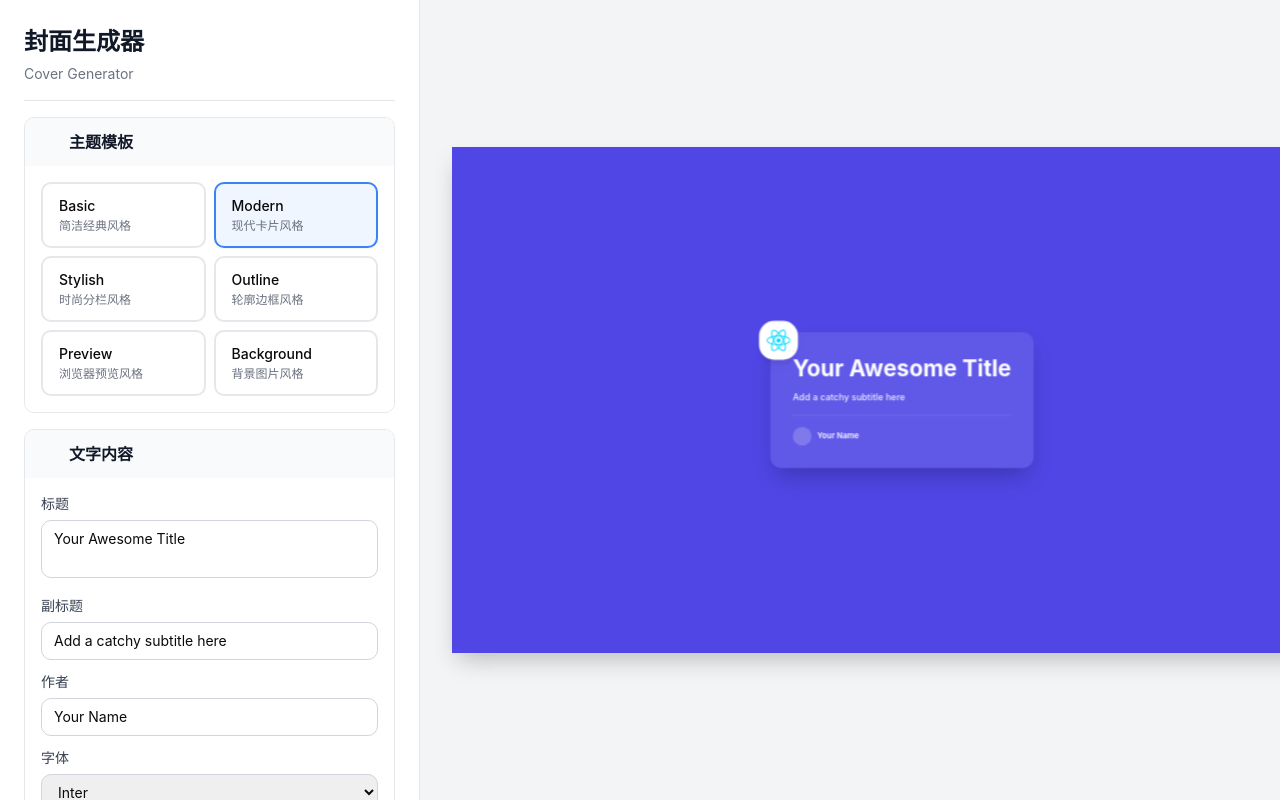
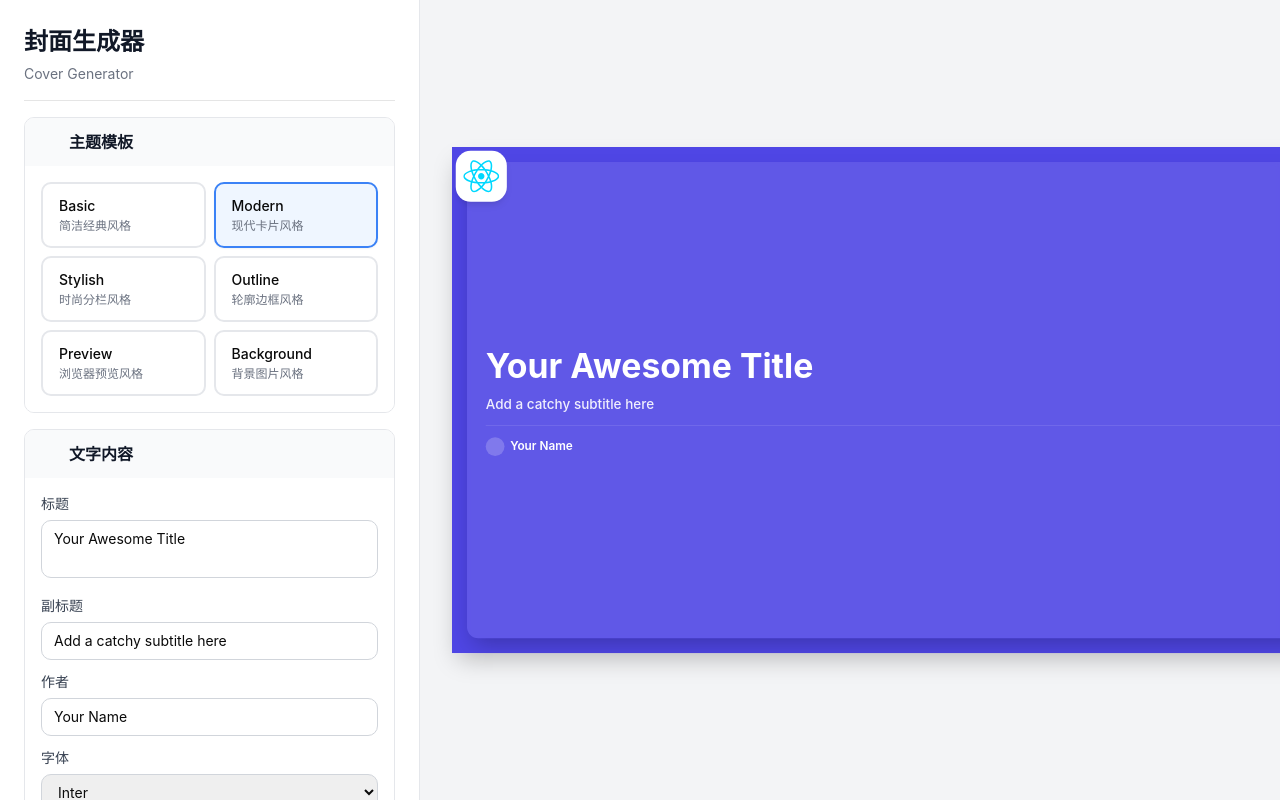
Before and after one commit to Hachimi-Manbo/CoverGenerator, a React (Vite) app: page / in a window 1280 px wide. Built offline with nearby package versions, Linux system fonts and the light colour scheme; some icons are missing.

Commit message:
refactor: Increase content proportion and optimize theme layout

```diff
--- a/src/components/Canvas/themes/BackgroundTheme.tsx
+++ b/src/components/Canvas/themes/BackgroundTheme.tsx
@@ -42,7 +42,7 @@ const BackgroundTheme: React.FC<ThemeProps> = ({ text, icon, background, width }
       {/* 内容层 */}
       <div
         className="relative w-full h-full flex flex-col items-center justify-center"
-        style={{ padding: `${64 * scale}px` }}
+        style={{ padding: `${32 * scale}px` }}
       >
         {/* 图标 */}
         {icon.type === 'iconify' && icon.iconifyId && (
--- a/src/components/Canvas/themes/BasicTheme.tsx
+++ b/src/components/Canvas/themes/BasicTheme.tsx
@@ -30,7 +30,7 @@ const BasicTheme: React.FC<ThemeProps> = ({ text, icon, background, width }) =>
       className="relative w-full h-full flex flex-col items-center justify-center"
       style={{
         ...bgStyle,
-        padding: `${48 * scale}px`,
+        padding: `${24 * scale}px`,
       }}
     >
       {/* 图标 */}
--- a/src/components/Canvas/themes/ModernTheme.tsx
+++ b/src/components/Canvas/themes/ModernTheme.tsx
@@ -27,15 +27,15 @@ const ModernTheme: React.FC<ThemeProps> = ({ text, icon, background, width }) =>
       className="relative w-full h-full flex items-center justify-center"
       style={{
         ...bgStyle,
-        padding: `${48 * scale}px`,
+        padding: `${32 * scale}px`,
       }}
     >
       {/* 内容卡片 */}
       <div
-        className="relative bg-white/10 backdrop-blur-sm max-w-4xl shadow-2xl"
+        className="relative bg-white/10 backdrop-blur-sm w-full h-full flex flex-col justify-center shadow-2xl"
         style={{
           borderRadius: `${(background.borderRadius || 24) * scale}px`,
-          padding: `${48 * scale}px`,
+          padding: `${40 * scale}px`,
         }}
       >
         {/* 图标 - 左上角 */}
--- a/src/components/Canvas/themes/OutlineTheme.tsx
+++ b/src/components/Canvas/themes/OutlineTheme.tsx
@@ -27,18 +27,18 @@ const OutlineTheme: React.FC<ThemeProps> = ({ text, icon, background, width }) =
       className="relative w-full h-full flex items-center justify-center"
       style={{
         ...bgStyle,
-        padding: `${64 * scale}px`,
+        padding: `${32 * scale}px`,
       }}
     >
       {/* 外层边框容器 */}
       <div
-        className="relative max-w-5xl"
+        className="relative w-full h-full flex flex-col justify-center"
         style={{
           borderColor: text.color,
           borderWidth: `${4 * scale}px`,
           borderStyle: 'solid',
           borderRadius: `${(background.borderRadius || 16) * scale}px`,
-          padding: `${64 * scale}px`,
+          padding: `${40 * scale}px`,
         }}
       >
         {/* 内层边框容器 */}
@@ -48,7 +48,7 @@ const OutlineTheme: React.FC<ThemeProps> = ({ text, icon, background, width }) =
             borderWidth: `${2 * scale}px`,
             borderStyle: 'solid',
             borderRadius: `${((background.borderRadius || 16) - 8) * scale}px`,
-            padding: `${48 * scale}px`,
+            padding: `${32 * scale}px`,
           }}
         >
           {/* 图标 */}
--- a/src/components/Canvas/themes/PreviewTheme.tsx
+++ b/src/components/Canvas/themes/PreviewTheme.tsx
@@ -13,16 +13,16 @@ const PreviewTheme: React.FC<ThemeProps> = ({ text, icon, background, width }) =
   return (
     <div
       className="relative w-full h-full flex items-center justify-center bg-gradient-to-br from-gray-100 to-gray-200"
-      style={{ padding: `${48 * scale}px` }}
+      style={{ padding: `${20 * scale}px` }}
     >
       {/* 浏览器窗口容器 */}
       <div
-        className="w-full max-w-5xl bg-white shadow-2xl overflow-hidden"
+        className="w-full h-full flex flex-col bg-white shadow-2xl overflow-hidden"
         style={{ borderRadius: `${32 * scale}px` }}
       >
         {/* 浏览器顶栏 */}
         <div
-          className="bg-gray-200 flex items-center border-b border-gray-300"
+          className="bg-gray-200 flex items-center border-b border-gray-300 flex-shrink-0"
           style={{
             paddingLeft: `${24 * scale}px`,
             paddingRight: `${24 * scale}px`,
@@ -68,7 +68,7 @@ const PreviewTheme: React.FC<ThemeProps> = ({ text, icon, background, width }) =
 
         {/* 内容区域 */}
         <div
-          className="relative flex flex-col items-center justify-center"
+          className="relative flex-1 flex flex-col items-center justify-center"
           style={{
             background: background.type === 'gradient'
               ? `linear-gradient(${background.gradientAngle || 135}deg, ${background.gradientStart || '#4F46E5'}, ${background.gradientEnd || '#7C3AED'})`
@@ -78,8 +78,7 @@ const PreviewTheme: React.FC<ThemeProps> = ({ text, icon, background, width }) =
               : 'none',
             backgroundSize: 'cover',
             backgroundPosition: 'center',
-            padding: `${64 * scale}px`,
-            minHeight: `${400 * scale}px`,
+            padding: `${32 * scale}px`,
           }}
         >
           {/* 图标 */}
--- a/src/components/Canvas/themes/StylishTheme.tsx
+++ b/src/components/Canvas/themes/StylishTheme.tsx
@@ -20,7 +20,7 @@ const StylishTheme: React.FC<ThemeProps> = ({ text, icon, background, width }) =
         className="w-3/5 flex flex-col justify-center"
         style={{
           background: bgGradient,
-          padding: `${64 * scale}px`,
+          padding: `${40 * scale}px`,
         }}
       >
         {/* 图标 */}
--- a/src/lib/constants.ts
+++ b/src/lib/constants.ts
@@ -93,7 +93,7 @@ export const DEFAULT_TEXT_CONFIG: TextConfig = {
   subtitle: 'Add a catchy subtitle here',
   author: 'Your Name',
   font: 'Inter',
-  fontSize: 48,
+  fontSize: 72,
   fontWeight: 700,
   color: '#FFFFFF',
   strokeColor: '#000000',
@@ -107,7 +107,7 @@ export const DEFAULT_TEXT_CONFIG: TextConfig = {
 export const DEFAULT_ICON_CONFIG: IconConfig = {
   type: 'iconify',
   iconifyId: 'logos:react',
-  size: 64,
+  size: 96,
   color: '#61DAFB',
   rotation: 0,
 };
```
